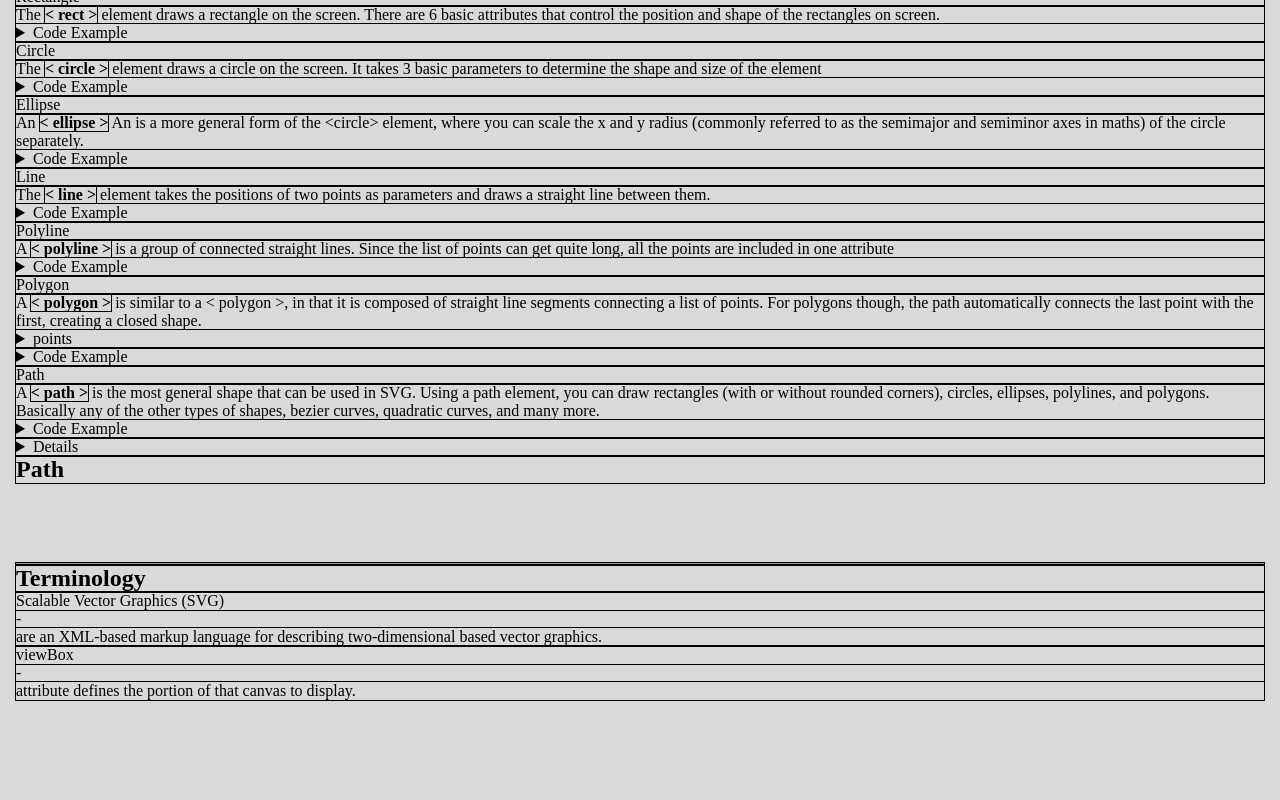
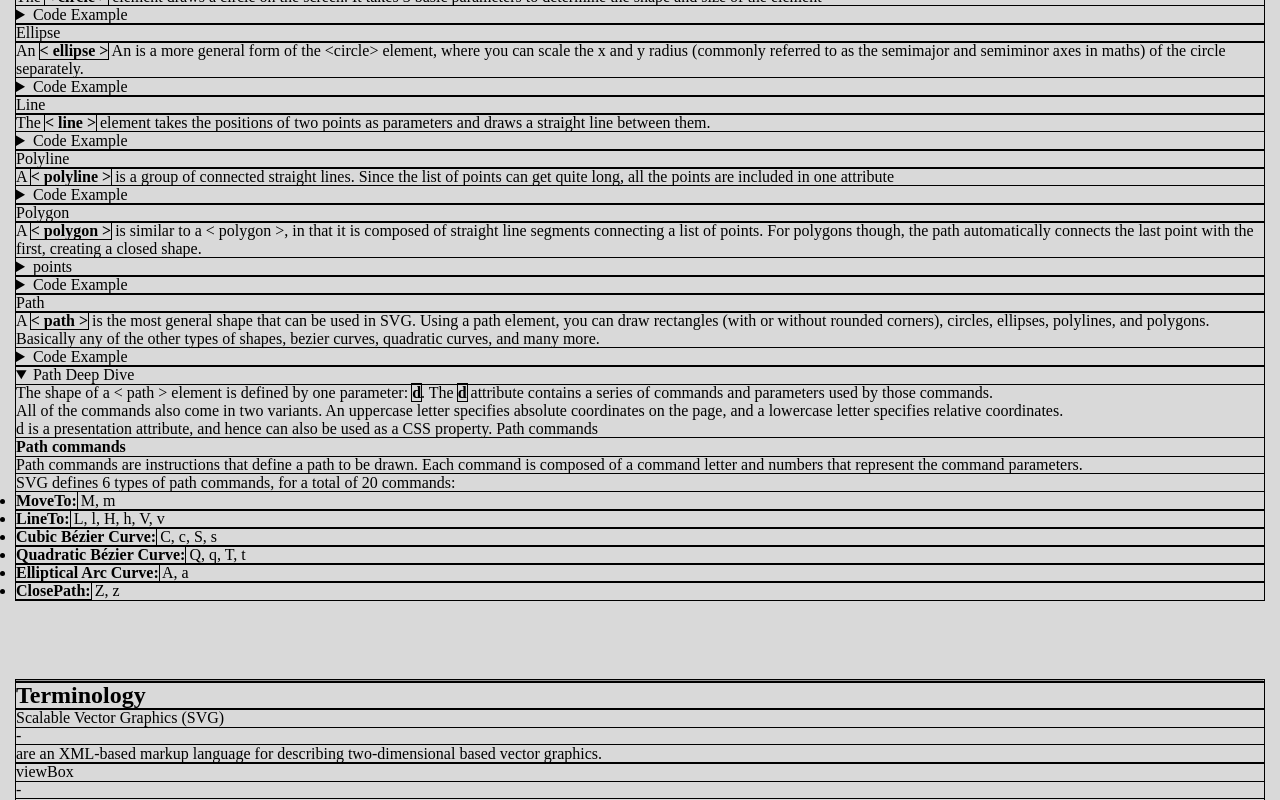
Before and after one commit to OmariBennett/tdb, a SvelteKit app: page / in a window 1280 px wide. Shown: the part 676-1476 px from the top of the page. Before the commit the page ends 1392 px from the top, so only its background shows below. Built offline with nearby package versions, Linux system fonts and the light colour scheme.

Commit message:
SVG note taking

```diff
--- a/src/components/Notes.svelte
+++ b/src/components/Notes.svelte
@@ -12,6 +12,11 @@
 	<dd>are an XML-based markup language for describing two-dimensional based vector graphics.</dd>
 </dl>
 
+<!--
+
+  SVG Basic properties
+
+-->
 <ul>
 	<h2>Basic properties of SVG files</h2>
 	<li>
@@ -59,7 +64,7 @@
 	right, and the positive y direction being to the bottom.
 </p>
 
-<details open>
+<details>
 	<summary
 		>Note that this is slightly different than the way you're taught to graph as a kid</summary
 	> (y axis is flipped). However, this is the same way elements in HTML are positioned (By default, LTR
@@ -76,7 +81,7 @@
 	<i>Without further specification, one user unit equals one screen unit</i>. To explicitly change
 	this behavior, there are several possibilities in SVG.
 </p>
-<details open>
+<details>
 	<summary> Code Example:</summary>
 
 	<code>&lt;svg width="200" height="200" viewBox="0 0 100 100"&gt;…&lt;/svg&gt; </code>
@@ -197,14 +202,37 @@
 			&lt;path d="M20,230 Q40,205 50,230 T90,230" fill="none" stroke="blue" stroke-width="5"/&gt;
 		</code>
 	</details>
-	<details>
-		All of the commands also come in two variants. An uppercase letter specifies absolute
-		coordinates on the page, and a lowercase letter specifies relative coordinates
+
+	<details open>
+		<summary>Path Deep Dive</summary>
+		The shape of a &lt; path &gt; element is defined by one parameter: <b>d</b>. The <b>d</b>
+		attribute contains a series of commands and parameters used by those commands.
+		<br />
+		All of the commands also come in two variants. An uppercase letter specifies absolute coordinates
+		on the page, and a lowercase letter specifies relative coordinates.
+		<br />
+		d is a presentation attribute, and hence can also be used as a CSS property. Path commands
+
+		<h4>Path commands</h4>
+		Path commands are instructions that define a path to be drawn. Each command is composed of a command
+		letter and numbers that represent the command parameters.
+		<ul>
+			SVG defines 6 types of path commands, for a total of 20 commands:
+			<li><b>MoveTo:</b> M, m</li>
+			<li><b>LineTo:</b> L, l, H, h, V, v</li>
+			<li><b>Cubic Bézier Curve:</b> C, c, S, s</li>
+			<li><b>Quadratic Bézier Curve:</b> Q, q, T, t</li>
+			<li><b>Elliptical Arc Curve:</b> A, a</li>
+			<li><b>ClosePath:</b> Z, z</li>
+		</ul>
 	</details>
 </dd>
 
-<h2>Path</h2>
+<!--
 
+  Terminology
+
+-->
 <hr />
 <h2>Terminology</h2>
 <dl>
```
